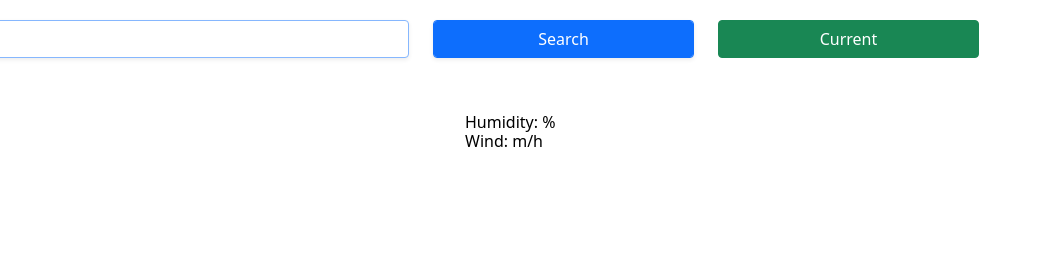
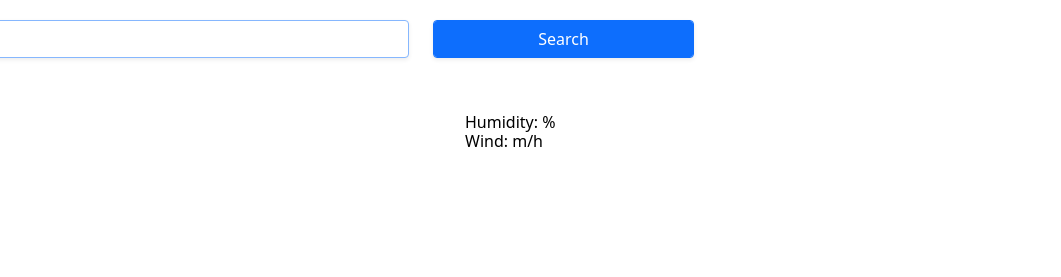
Before and after one commit to karlitm5150/my-weather-app, a plain HTML site: page index.html in a window 1280 px wide. Shown: the top 277 px of the page, 219-1280 px from the left. Drawn offline with nearby package versions, Linux system fonts and the light colour scheme; no server answers.

Commit message:
Removed Current Location Button

```diff
--- a/index.html
+++ b/index.html
@@ -21,11 +21,6 @@
                     </div>
                     <div class="col-3">
                         <input type="submit" value="Search" class="form-control btn btn-primary shadow-sm" />
-                    </div>
-                    <div class="col-3">
-                        <button class="btn btn-success w-100" id="current-location-button">
-                            Current
-                        </button>
                     </div>
                 </div>
             </form>
--- a/style.css
+++ b/style.css
@@ -86,8 +86,6 @@ li:first-letter {
   font-size: 13px;
 }
 
-.weather-forecast-temperature-max {
-}
 .weather-forecast-temperature-min {
   opacity: 0.5;
 }
```
